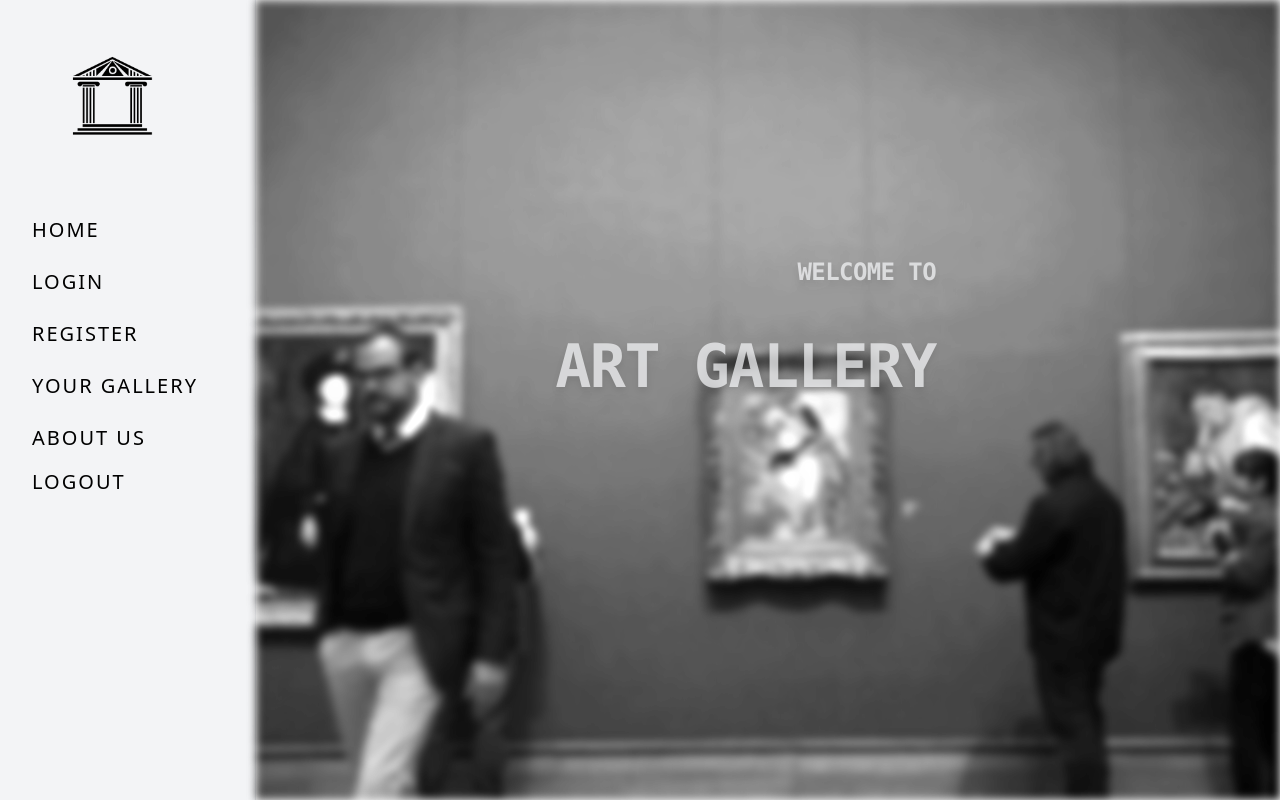
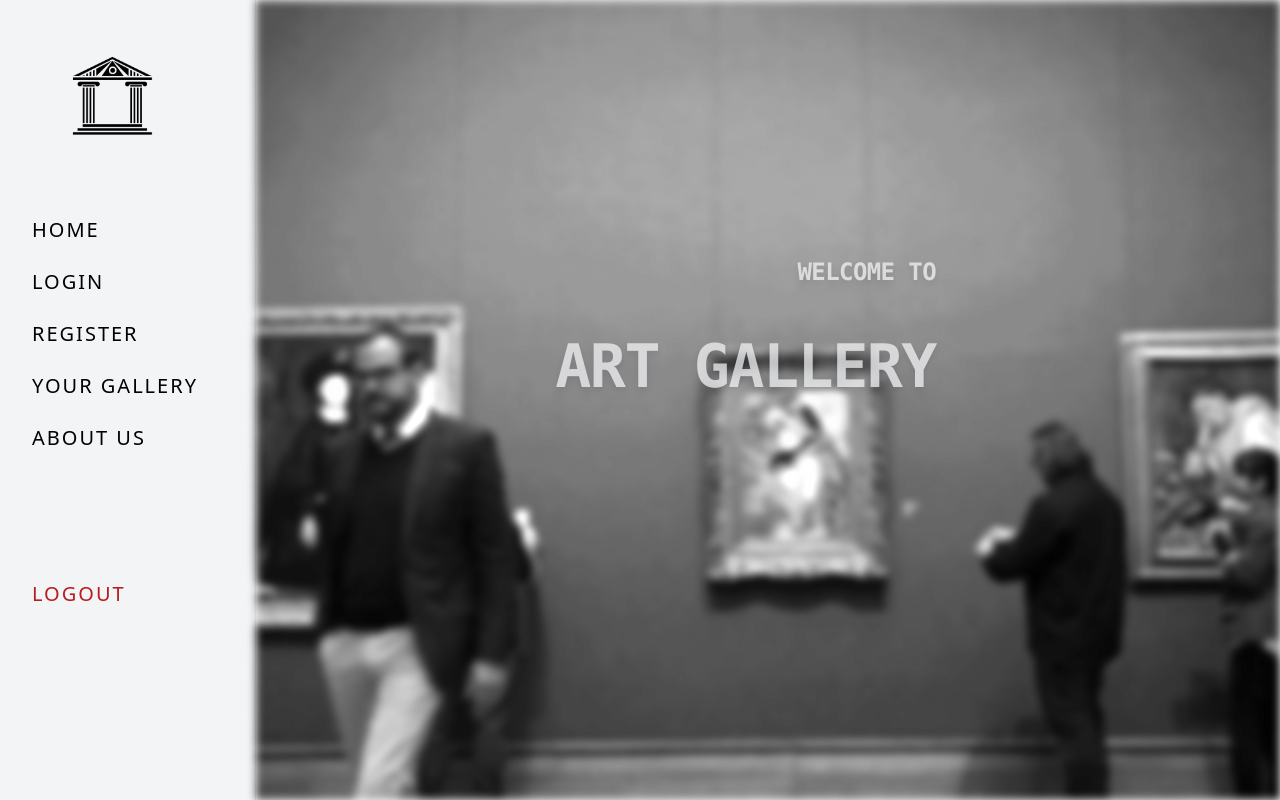
Before and after one commit to poomin12082542/SPA-project, a Next.js app in the folder frontend/: page / in a window 1280 px wide. Built offline with nearby package versions, Linux system fonts and the light colour scheme.

Commit message:
13th commit change logout botton

```diff
--- a/frontend/components/navbar.js
+++ b/frontend/components/navbar.js
@@ -9,7 +9,7 @@ const Navbar = () => (
         <Link href="/register"><li className ="text-xl font-sans p-2 hover:text-gray-500 mx-6 mb-2   uppercase tracking-widest"> Register </li></Link>
         <Link href="/gallery"><li className ="text-xl font-sans p-2 hover:text-gray-500 mx-6 mb-2   uppercase tracking-widest"> Your Gallery </li></Link>
         <Link href="/aboutus"><li className ="text-xl font-sans p-2 hover:text-gray-500 mx-6 mb-2text-xs uppercase tracking-widest"> About Us</li></Link>
-        <Link href="/logout"><li className ="text-xl font-sans p-2 hover:text-gray-500 mx-6 mb-2  uppercase tracking-widest"> Logout </li></Link>
+        <Link href="/logout"><li className ="text-xl font-sans p-2 text-red-700 hover:text-red-500 mx-6 mb-2 mt-28  uppercase tracking-widest"> Logout </li></Link>
         </ul>
     </div>
 )
```
